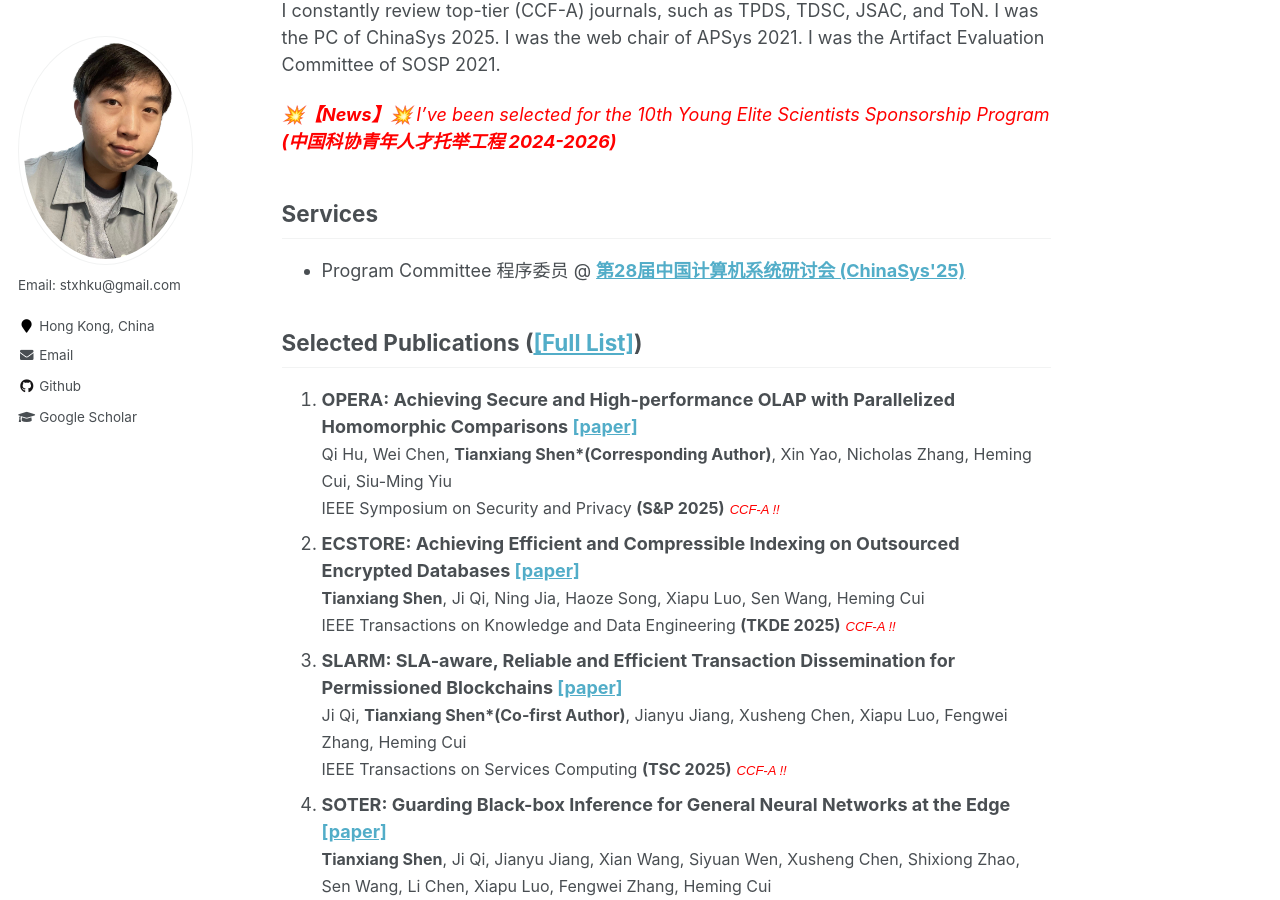
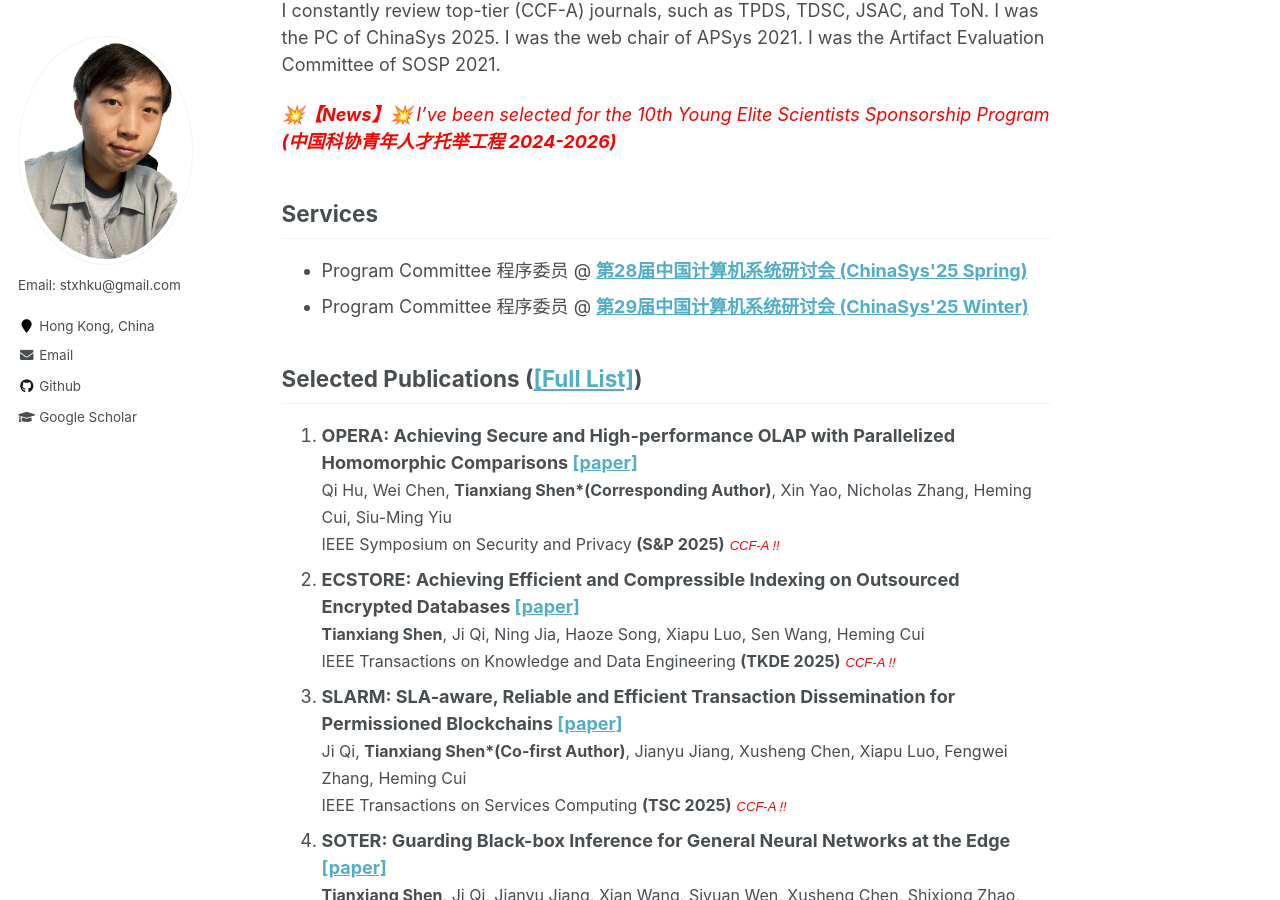
Before and after one commit to tianxiang999/tianxiang999.github.io, a Jekyll site: the page built from _pages/about.md, in a window 1280 px wide and 900 px high, scrolled down 322 px. Built offline with Jekyll 4.4.1, drawn with Linux system fonts in a browser that asks for light colours; comment, search, counter and statistics services are not loaded.

Commit message:
Update about.md

```diff
--- a/_pages/about.md
+++ b/_pages/about.md
@@ -27,7 +27,8 @@ red;">I've been selected for the 10th Young Elite Scientists Sponsorship Program
 Services
 -----
 <ul>
-  <li>Program Committee 程序委员 @ <a href="https://cnsys2025.cn/cfp.html" target="_blank" rel="noopener noreferrer"><strong>第28届中国计算机系统研讨会 (ChinaSys'25)</strong></a></li>
+  <li>Program Committee 程序委员 @ <a href="https://cnsys2025.cn/cfp.html" target="_blank" rel="noopener noreferrer"><strong>第28届中国计算机系统研讨会 (ChinaSys'25 Spring)</strong></a></li>
+  <li>Program Committee 程序委员 @ <a href="https://cnsys-2025winter.jlu.edu.cn/index.htm" target="_blank" rel="noopener noreferrer"><strong>第29届中国计算机系统研讨会 (ChinaSys'25 Winter)</strong></a></li>
 </ul>
 
 Selected Publications ([[Full List]](https://scholar.google.com/citations?user=O9OOpR0AAAAJ&hl=zh-CN))
```
